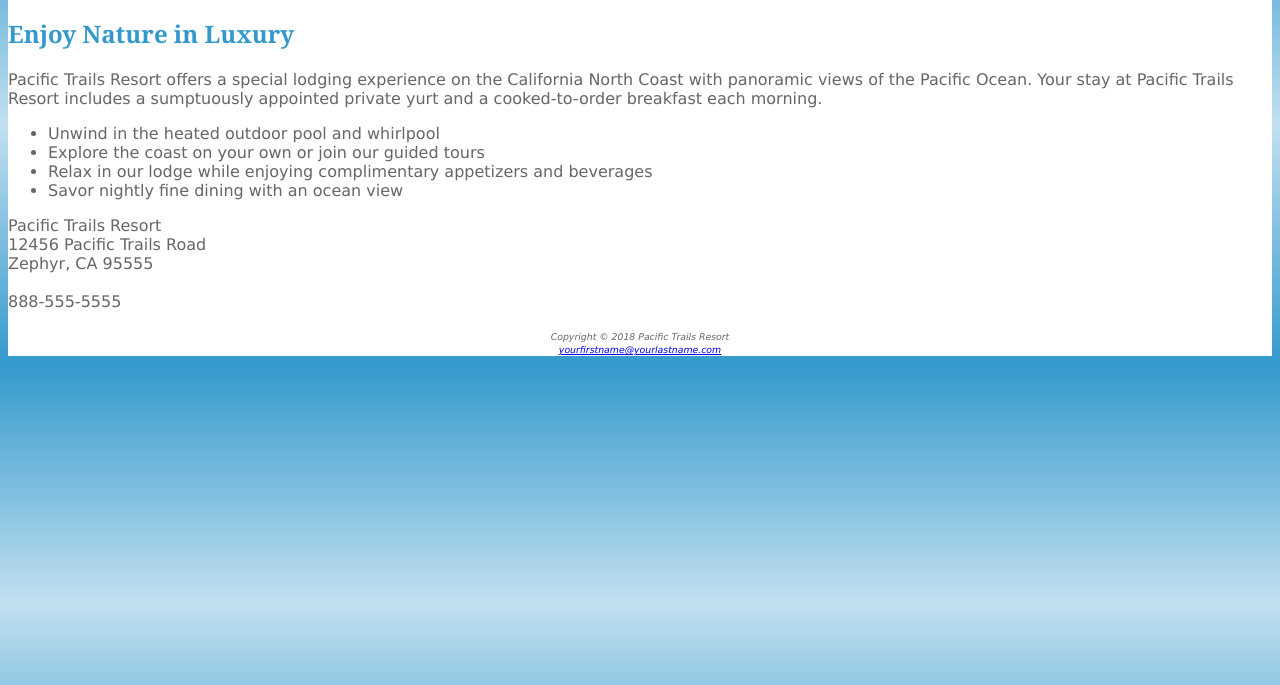
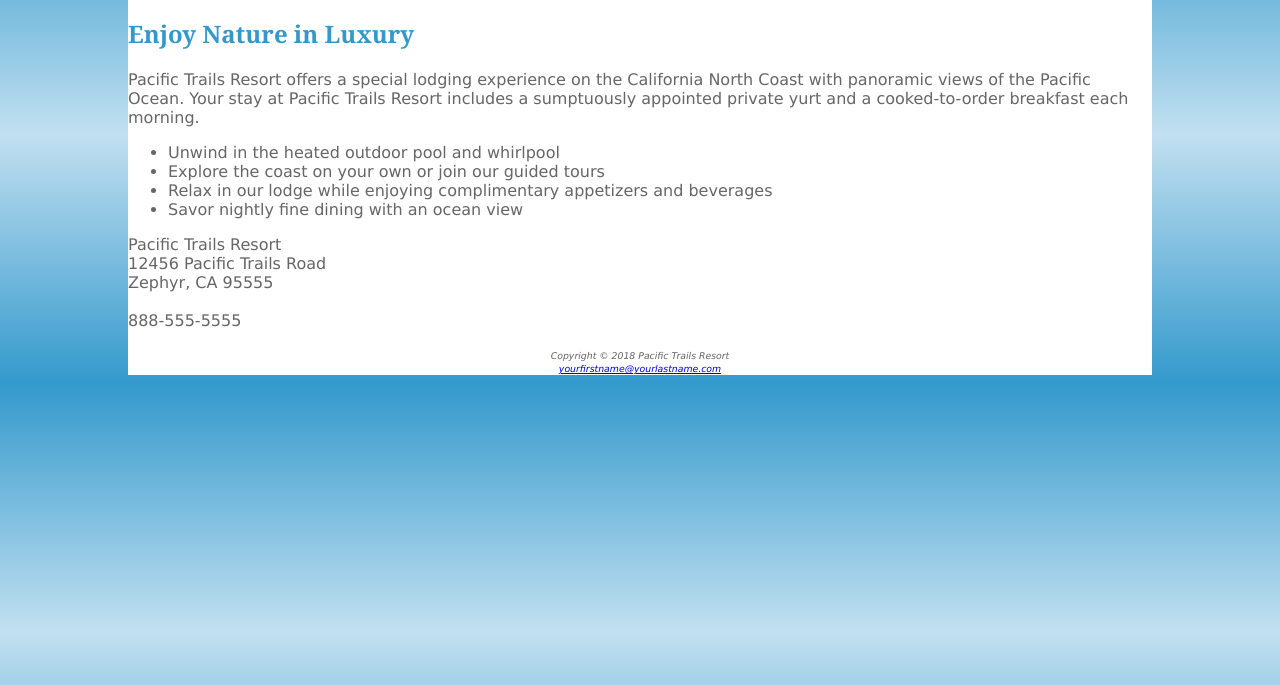
Before and after one commit to 420n13la/ptrstepbystep-Ludo67, a plain HTML site: page index.html in a window 1280 px wide. Shown: the part 115-800 px from the top of the page. Drawn offline with Linux system fonts and the light colour scheme.

Commit message:
Update pacific.css

```diff
--- a/pacific.css
+++ b/pacific.css
@@ -54,4 +54,6 @@ footer { font-size: .70em;
 	margin-left:auto;
 	margin-right:auto;
 	background-color: #FFFFFF;
+	min-width: 700px;
+	max-width: 1024px;
 }
```
